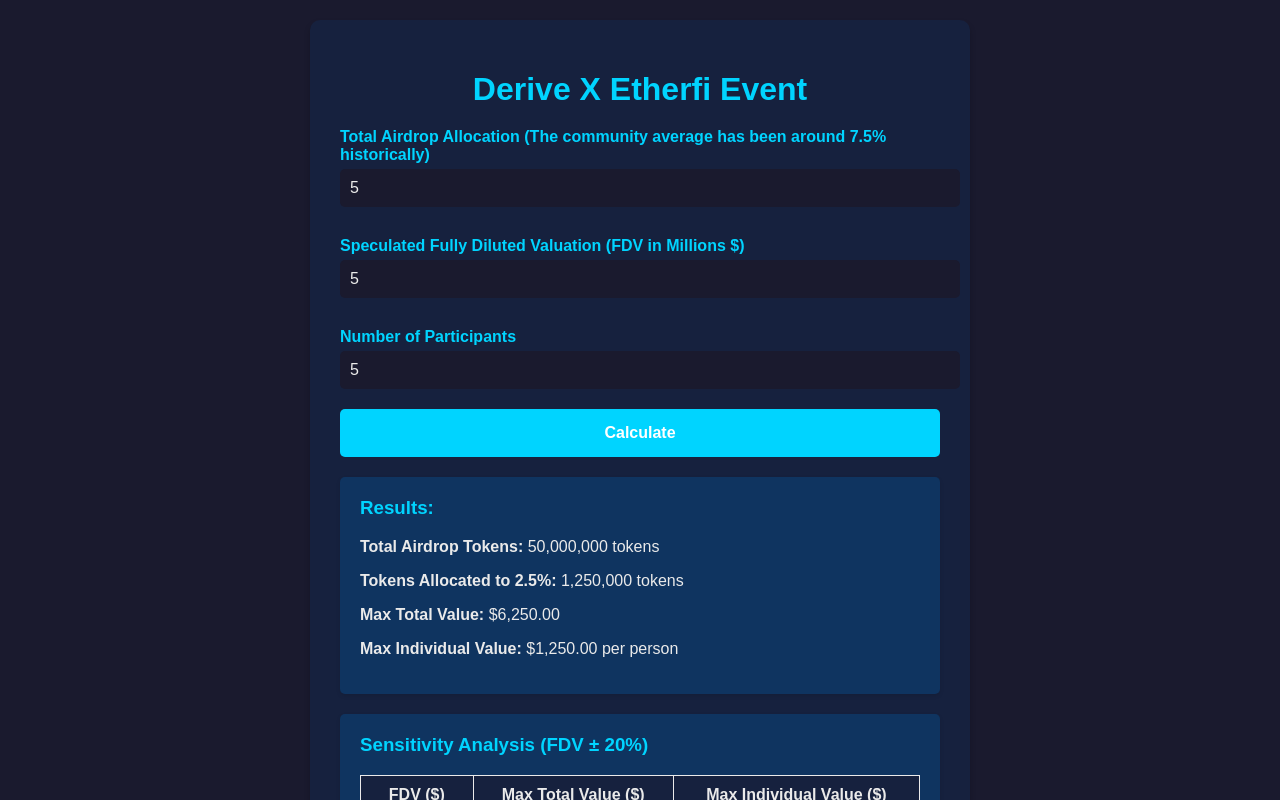
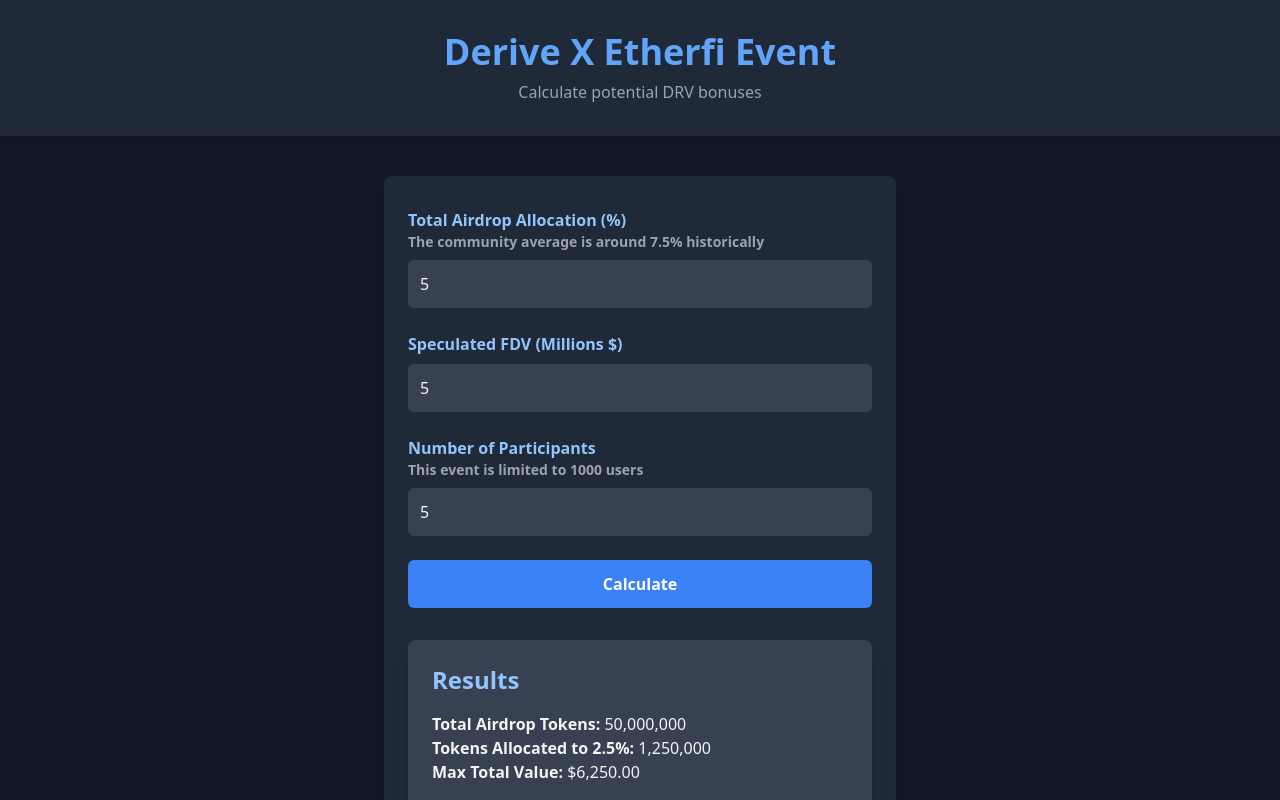
Before and after one commit to Sadpepedev/Degenprod, a plain HTML site: page index.html in a window 1280 px wide. Both pictures are taken after typing "5", "5", "5" into the empty fields and a click on the button "Calculate". Shown: the top 800 px of the page. Drawn offline with nearby package versions, Linux system fonts and the light colour scheme.

Commit message:
Update index.html
Beta to prod

```diff
--- a/index.html
+++ b/index.html
@@ -4,136 +4,86 @@
   <meta charset="UTF-8">
   <meta name="viewport" content="width=device-width, initial-scale=1.0">
   <title>Derive X Etherfi Event</title>
+  <!-- Tailwind CSS CDN -->
+  <script src="https://cdn.tailwindcss.com"></script>
   <style>
-    body {
-      font-family: 'Arial', sans-serif;
-      background-color: #1a1a2e;
-      color: #eaeaea;
-      margin: 0;
-      padding: 20px;
+    /* Fade-in animation */
+    .fade-in {
+      animation: fadeIn 1s ease-in-out;
     }
-
-    .container {
-      max-width: 600px;
-      margin: auto;
-      background: #16213e;
-      padding: 30px;
-      border-radius: 10px;
-      box-shadow: 0 4px 6px rgba(0, 0, 0, 0.2);
-    }
-
-    h1 {
-      color: #00d4ff;
-      text-align: center;
-      margin-bottom: 20px;
-    }
-
-    label {
-      display: block;
-      margin: 10px 0 5px;
-      font-weight: bold;
-      color: #00d4ff;
-    }
-
-    input {
-      width: 100%;
-      padding: 10px;
-      margin-bottom: 20px;
-      border: none;
-      border-radius: 5px;
-      background-color: #1a1a2e;
-      color: #eaeaea;
-      font-size: 16px;
-    }
-
-    input:focus {
-      outline: 2px solid #00d4ff;
-    }
-
-    button {
-      width: 100%;
-      padding: 15px;
-      font-size: 16px;
-      font-weight: bold;
-      color: #fff;
-      background-color: #00d4ff;
-      border: none;
-      border-radius: 5px;
-      cursor: pointer;
-      transition: background-color 0.3s;
-    }
-
-    button:hover {
-      background-color: #0099cc;
-    }
-
-    .results {
-      margin-top: 20px;
-      padding: 20px;
-      border-radius: 5px;
-      background-color: #0f3460;
-      box-shadow: 0 2px 4px rgba(0, 0, 0, 0.1);
-    }
-
-    .results h3 {
-      margin-top: 0;
-      color: #00d4ff;
-    }
-
-    table {
-      width: 100%;
-      border-collapse: collapse;
-      margin-top: 10px;
-    }
-
-    th, td {
-      border: 1px solid #eaeaea;
-      padding: 10px;
-      text-align: center;
-    }
-
-    th {
-      background: #16213e;
-    }
-
-    .maintained {
-      margin-top: 20px;
-      text-align: center;
-      font-size: 14px;
-    }
-
-    .maintained a {
-      color: #00d4ff;
-      text-decoration: none;
-    }
-
-    .maintained a:hover {
-      text-decoration: underline;
+    @keyframes fadeIn {
+      from { opacity: 0; transform: translateY(10px); }
+      to { opacity: 1; transform: translateY(0); }
     }
   </style>
 </head>
-<body>
-  <div class="container">
-    <h1>Derive X Etherfi Event</h1>
-    <label for="airdropPercentage">Total Airdrop Allocation (The community average has been around 7.5% historically)</label>
-    <input type="number" id="airdropPercentage" placeholder="Enter allocation percentage (e.g., 7.5%)" />
+<body class="bg-gray-900 text-gray-100 font-sans">
 
-    <label for="fdv">Speculated Fully Diluted Valuation (FDV in Millions $)</label>
-    <input type="number" id="fdv" placeholder="Enter FDV in millions (e.g., 135, 450)" />
+  <!-- Header -->
+  <header class="bg-gray-800 text-center py-8 shadow-lg">
+    <h1 class="text-4xl font-extrabold text-blue-400">Derive X Etherfi Event</h1>
+    <p class="text-gray-400 mt-2">Calculate potential DRV bonuses</p>
+  </header>
 
-    <label for="participants">Number of Participants</label>
-    <input type="number" id="participants" placeholder="This event is limited to 1000 users" />
-
-    <button onclick="calculate()">Calculate</button>
-
-    <div class="results" id="results" style="display: none;"></div>
-    <div class="results" id="sensitivityTable" style="display: none;"></div>
+  <!-- Main Container -->
+  <div class="container mx-auto mt-10 px-6 py-8 bg-gray-800 rounded-lg shadow-lg max-w-lg">
+    <!-- Input Fields -->
+    <div class="space-y-6">
+      <div>
+        <label for="airdropPercentage" class="block mb-2 font-semibold text-blue-300">
+          Total Airdrop Allocation (%)
+          <span class="block text-sm text-gray-400">The community average is around 7.5% historically</span>
+        </label>
+        <input type="number" id="airdropPercentage" placeholder="Enter percentage (e.g., 7.5)"
+          class="w-full p-3 rounded-md bg-gray-700 text-gray-100 focus:ring-2 focus:ring-blue-400 focus:outline-none">
+      </div>
+      <div>
+        <label for="fdv" class="block mb-2 font-semibold text-blue-300">
+          Speculated FDV (Millions $)
+        </label>
+        <input type="number" id="fdv" max="100" placeholder="Enter FDV in millions (e.g., 135)"
+          class="w-full p-3 rounded-md bg-gray-700 text-gray-100 focus:ring-2 focus:ring-blue-400 focus:outline-none">
+      </div>
+      <div>
+        <label for="participants" class="block mb-2 font-semibold text-blue-300">
+          Number of Participants
+          <span class="block text-sm text-gray-400">This event is limited to 1000 users</span>
+        </label>
+        <input type="number" id="participants" max="1000" placeholder="Enter number (e.g., 1000)"
+          class="w-full p-3 rounded-md bg-gray-700 text-gray-100 focus:ring-2 focus:ring-blue-400 focus:outline-none">
+      </div>
+      <button onclick="calculate()"
+        class="w-full bg-blue-500 hover:bg-blue-600 text-white font-bold py-3 rounded-md transition">
+        Calculate
+      </button>
     </div>
 
-  <div class="maintained">
-    Maintained by <a href="https://x.com/Dustybeerbong" target="_blank">Sadpepe.exe</a>
+    <!-- Results -->
+    <div id="results" class="fade-in mt-8 hidden bg-gray-700 p-6 rounded-lg shadow-lg">
+      <h3 class="text-2xl font-bold text-blue-300 mb-4">Results</h3>
+      <div id="resultsContent"></div>
+      <div id="highlightedValue" class="hidden mt-6 p-4 rounded-lg bg-blue-500 text-white text-center shadow-lg">
+        <p class="text-lg">Estimated maximum value per valid participant upon successfully completing the prerequisites:</p>
+        <p id="individualValue" class="text-4xl font-extrabold"></p>
+      </div>
+      <div id="disclaimer" class="mt-6 text-gray-400 italic">
+        <p>These are all hypothetical scenarios and do not equate to guaranteed rewards. This website is associated with Etherfi or Derive.</p>
+      </div>
     </div>
 
+    <!-- Sensitivity Table -->
+    <div id="sensitivityTable" class="fade-in mt-8 hidden bg-gray-700 p-6 rounded-lg shadow-lg">
+      <h3 class="text-2xl font-bold text-blue-300 mb-4">FDV Range (± 10%)</h3>
+      <div id="sensitivityContent"></div>
+    </div>
+  </div>
+
+  <!-- Footer -->
+  <footer class="mt-10 text-center text-gray-500">
+    Built by <a href="https://x.com/Dustybeerbong" target="_blank" class="text-blue-400 hover:underline">Sadpepe.exe</a>
+  </footer>
+
+  <!-- Script -->
   <script>
     function calculate() {
       const totalSupply = 1000000000; // Total supply of tokens
@@ -141,71 +91,79 @@
       const fdv = parseFloat(document.getElementById("fdv").value) * 1000000; // Convert FDV to full value
       const participants = parseInt(document.getElementById("participants").value);
 
-      if (!airdropPercentage || !fdv || !participants) {
-        document.getElementById("results").innerHTML = "<p style='color: red;'>Please fill in all fields correctly.</p>";
-        document.getElementById("results").style.display = "block"; // Show the error message
-        document.getElementById("sensitivityTable").style.display = "none"; // Hide sensitivity table
+      const resultsDiv = document.getElementById("results");
+      const resultsContent = document.getElementById("resultsContent");
+      const highlightedValueDiv = document.getElementById("highlightedValue");
+      const individualValueText = document.getElementById("individualValue");
+      const sensitivityDiv = document.getElementById("sensitivityTable");
+      const sensitivityContent = document.getElementById("sensitivityContent");
+
+      // Clear previous results
+      resultsContent.innerHTML = "";
+      sensitivityContent.innerHTML = "";
+      highlightedValueDiv.classList.add("hidden");
+      resultsDiv.classList.add("hidden");
+      sensitivityDiv.classList.add("hidden");
+
+      // Validation
+      if (!airdropPercentage || !fdv || !participants || airdropPercentage <= 0 || fdv <= 0 || participants <= 0) {
+        resultsContent.innerHTML = "<p class='text-red-400'>Please enter valid positive numbers for all fields.</p>";
+        resultsDiv.classList.remove("hidden");
         return;
       }
 
+      if (participants > 1000) {
+        resultsContent.innerHTML = "<p class='text-red-400'>Number of participants cannot exceed 1000.</p>";
+        resultsDiv.classList.remove("hidden");
+        return;
+      }
+
+      // Calculations
       const totalAirdropTokens = (totalSupply * airdropPercentage) / 100;
       const allocationTokens = totalAirdropTokens * 0.025;
       const tokenPrice = fdv / totalSupply;
       const maxTotalValue = allocationTokens * tokenPrice;
       const maxIndividualValue = maxTotalValue / participants;
 
-      document.getElementById("results").style.display = "block"; // Show the results
-      document.getElementById("results").innerHTML = `
-        <h3>Results:</h3>
-        <p><strong>Total Airdrop Tokens:</strong> ${totalAirdropTokens.toLocaleString()} tokens</p>
-        <p><strong>Tokens Allocated to 2.5%:</strong> ${allocationTokens.toLocaleString()} tokens</p>
-        <p><strong>Max Total Value:</strong> $${maxTotalValue.toLocaleString(undefined, {minimumFractionDigits: 2, maximumFractionDigits: 2})}</p>
-        <p><strong>Max Individual Value:</strong> $${maxIndividualValue.toLocaleString(undefined, {minimumFractionDigits: 2, maximumFractionDigits: 2})} per person</p>
+      // Display Results
+      resultsContent.innerHTML = `
+        <p><strong>Total Airdrop Tokens:</strong> ${totalAirdropTokens.toLocaleString()}</p>
+        <p><strong>Tokens Allocated to 2.5%:</strong> ${allocationTokens.toLocaleString()}</p>
+        <p><strong>Max Total Value:</strong> $${maxTotalValue.toLocaleString(undefined, {minimumFractionDigits: 2})}</p>
       `;
 
-      document.getElementById("sensitivityTable").style.display = "block"; // Show the sensitivity table
-      generateSensitivityTable(allocationTokens, participants);
-    }
+      // Highlight Max Individual Value
+      individualValueText.textContent = `$${maxIndividualValue.toLocaleString(undefined, {minimumFractionDigits: 2})}`;
+      highlightedValueDiv.classList.remove("hidden");
 
-    function generateSensitivityTable(allocationTokens, participants) {
-      const sensitivityTable = document.getElementById("sensitivityTable");
+      resultsDiv.classList.remove("hidden");
 
-      const fdvInput = parseFloat(document.getElementById("fdv").value) * 1000000;
-      const fdvValues = [fdvInput * 0.8, fdvInput, fdvInput * 1.2];
-
-      let tableHTML = `
-        <h3>Sensitivity Analysis (FDV ± 20%)</h3>
-        <table>
+      // Sensitivity Table
+const fdvValues = [fdv * 0.9, fdv, fdv * 1.1];
+sensitivityContent.innerHTML = `
+  <table class="w-full">
     <thead>
       <tr>
-              <th>FDV ($)</th>
-              <th>Max Total Value ($)</th>
-              <th>Max Individual Value ($)</th>
+        <th class="text-left border-b p-2">FDV ($)</th>
+        <th class="text-left border-b p-2">Max Individual Value ($)</th>
       </tr>
     </thead>
     <tbody>
-      `;
-
-      fdvValues.forEach(fdv => {
-        const tokenPrice = fdv / 1000000000;
-        const maxTotalValue = allocationTokens * tokenPrice;
-        const maxIndividualValue = maxTotalValue / participants;
-
-        tableHTML += `
+      ${fdvValues.map(value => {
+        const price = value / totalSupply;
+        const totalValue = allocationTokens * price;
+        const individualValue = totalValue / participants;
+        return `
           <tr>
-            <td>${fdv.toLocaleString()}</td>
-            <td>$${maxTotalValue.toLocaleString(undefined, {minimumFractionDigits: 2, maximumFractionDigits: 2})}</td>
-            <td>$${maxIndividualValue.toLocaleString(undefined, {minimumFractionDigits: 2, maximumFractionDigits: 2})}</td>
+            <td class="p-2">${(value / 1000000).toLocaleString()}M</td>
+            <td class="p-2">$${individualValue.toLocaleString(undefined, {minimumFractionDigits: 2})}</td>
           </tr>
         `;
-      });
-
-      tableHTML += `
+      }).join('')}
     </tbody>
   </table>
 `;
-
-      sensitivityTable.innerHTML = tableHTML;
+sensitivityDiv.classList.remove("hidden");
     }
   </script>
 </body>
```
Lines whose indentation alone changed are shown as unchanged.
